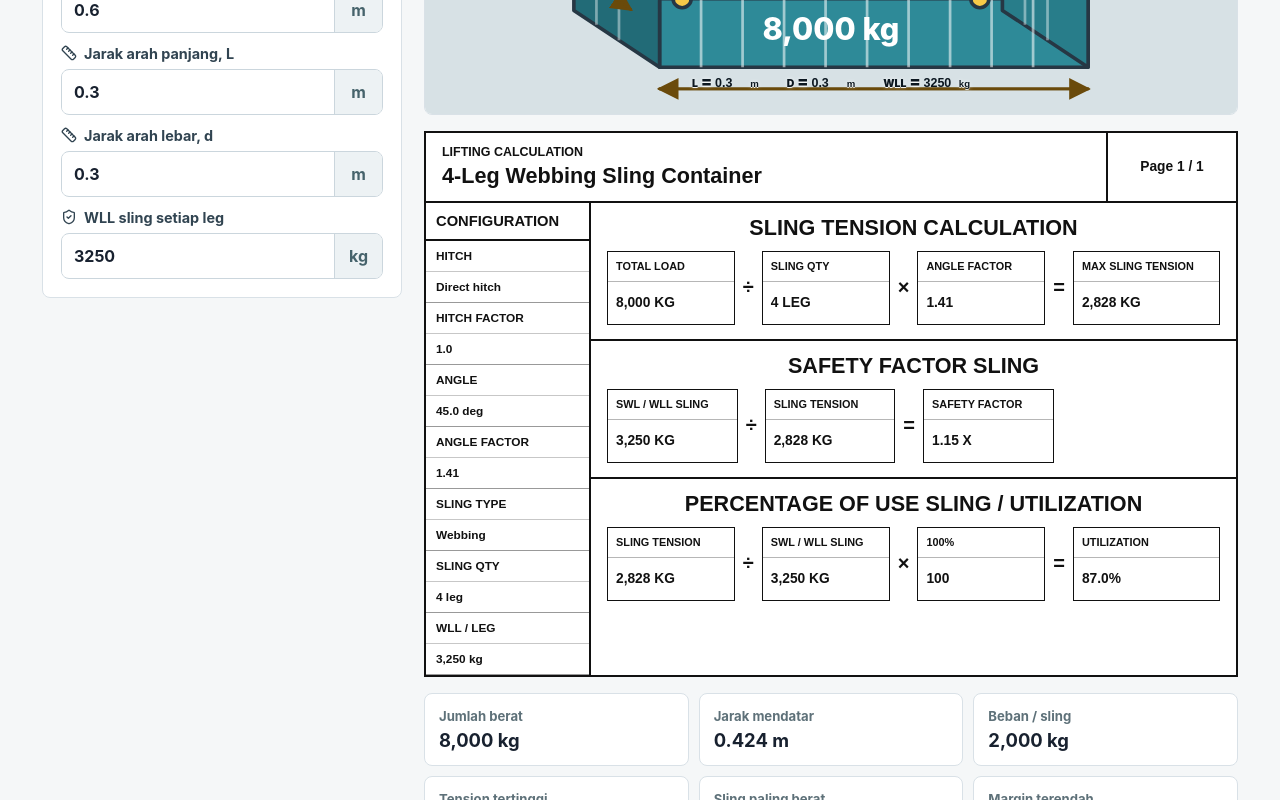
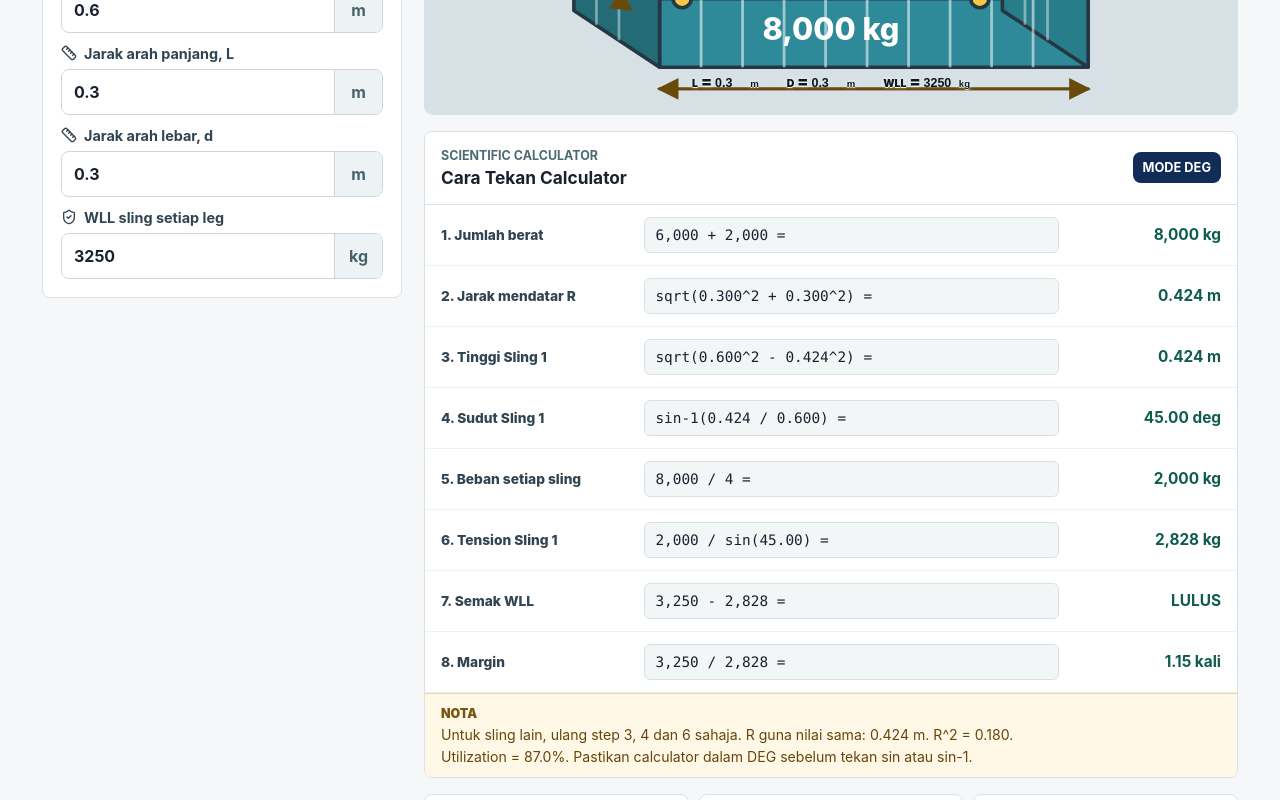
Before and after one commit to panadol94/rigging-calculator-my, a React (Vite) app: page / in a window 1280 px wide. Shown: the part 640-1440 px from the top of the page. Built offline with nearby package versions, Linux system fonts and the light colour scheme.

Commit message:
feat: simplify scientific calculator steps

```diff
--- a/src/main.jsx
+++ b/src/main.jsx
@@ -169,122 +169,81 @@ function ResultPill({ label, value }) {
   );
 }
 
-function FormulaBox({ label, value }) {
+function CalcLine({ label, keys, answer }) {
   return (
-    <div className="formulaBox">
+    <li className="calcLine">
       <span>{label}</span>
-      <strong>{value}</strong>
-    </div>
+      <code>{keys}</code>
+      <strong>{answer}</strong>
+    </li>
   );
 }
 
-function EquationRow({ title, boxes, resultLabel, resultValue }) {
-  return (
-    <section className="equationRow">
-      <h3>{title}</h3>
-      <div className="equationBoxes">
-        {boxes.map((box, index) => (
-          <React.Fragment key={`${box.label}-${index}`}>
-            <FormulaBox label={box.label} value={box.value} />
-            {index < boxes.length - 1 && <b className="operator">{box.operator ?? "÷"}</b>}
-          </React.Fragment>
-        ))}
-        <b className="operator">=</b>
-        <FormulaBox label={resultLabel} value={resultValue} />
-      </div>
-    </section>
-  );
-}
-
-function EngineeringSheet({ input, result }) {
+function CalculatorGuide({ input, result }) {
   const sampleLeg = result.worstLeg;
-  const angleFactor =
-    Number.isFinite(sampleLeg.sinTheta) && sampleLeg.sinTheta !== 0
-      ? 1 / sampleLeg.sinTheta
-      : NaN;
   const utilization =
     Number.isFinite(result.maxTensionKg) && input.wllKg > 0
       ? (result.maxTensionKg / input.wllKg) * 100
       : NaN;
+  const horizontalSquare = input.lengthM ** 2 + input.widthM ** 2;
 
   return (
-    <section className="engineeringSheet" aria-label="Lifting calculation sheet">
-      <div className="sheetTop">
+    <section className="calculatorGuide" aria-label="Cara kira guna scientific calculator">
+      <div className="calculatorHead">
         <div>
-          <p className="sheetKicker">LIFTING CALCULATION</p>
-          <h2>4-Leg Webbing Sling Container</h2>
+          <p className="eyebrow">Scientific Calculator</p>
+          <h2>Cara Tekan Calculator</h2>
         </div>
-        <div className="sheetPage">Page 1 / 1</div>
+        <strong>MODE DEG</strong>
       </div>
 
-      <div className="sheetBody">
-        <aside className="configTable" aria-label="Configuration">
-          <h3>CONFIGURATION</h3>
-          <dl>
-            <div>
-              <dt>Hitch</dt>
-              <dd>Direct hitch</dd>
-            </div>
-            <div>
-              <dt>Hitch factor</dt>
-              <dd>1.0</dd>
-            </div>
-            <div>
-              <dt>Angle</dt>
-              <dd>{fmt(sampleLeg.angleDeg, 1)} deg</dd>
-            </div>
-            <div>
-              <dt>Angle factor</dt>
-              <dd>{fmt(angleFactor, 2)}</dd>
-            </div>
-            <div>
-              <dt>Sling type</dt>
-              <dd>Webbing</dd>
-            </div>
-            <div>
-              <dt>Sling qty</dt>
-              <dd>4 leg</dd>
-            </div>
-            <div>
-              <dt>WLL / leg</dt>
-              <dd>{fmtWhole(input.wllKg)} kg</dd>
-            </div>
-          </dl>
-        </aside>
+      <ol className="calcLines">
+        <CalcLine
+          label="1. Jumlah berat"
+          keys={`${fmtWhole(input.loadKg)} + ${fmtWhole(input.riggingKg)} =`}
+          answer={`${fmtWhole(result.totalKg)} kg`}
+        />
+        <CalcLine
+          label="2. Jarak mendatar R"
+          keys={`sqrt(${fmt(input.lengthM, 3)}^2 + ${fmt(input.widthM, 3)}^2) =`}
+          answer={`${fmt(result.horizontalM, 3)} m`}
+        />
+        <CalcLine
+          label={`3. Tinggi ${sampleLeg.name}`}
+          keys={`sqrt(${fmt(sampleLeg.slingLengthM, 3)}^2 - ${fmt(result.horizontalM, 3)}^2) =`}
+          answer={`${fmt(sampleLeg.heightM, 3)} m`}
+        />
+        <CalcLine
+          label={`4. Sudut ${sampleLeg.name}`}
+          keys={`sin-1(${fmt(sampleLeg.heightM, 3)} / ${fmt(sampleLeg.slingLengthM, 3)}) =`}
+          answer={`${fmt(sampleLeg.angleDeg, 2)} deg`}
+        />
+        <CalcLine
+          label="5. Beban setiap sling"
+          keys={`${fmtWhole(result.totalKg)} / 4 =`}
+          answer={`${fmtWhole(result.verticalPerLegKg)} kg`}
+        />
+        <CalcLine
+          label={`6. Tension ${sampleLeg.name}`}
+          keys={`${fmtWhole(result.verticalPerLegKg)} / sin(${fmt(sampleLeg.angleDeg, 2)}) =`}
+          answer={`${fmtWhole(sampleLeg.tensionKg)} kg`}
+        />
+        <CalcLine
+          label="7. Semak WLL"
+          keys={`${fmtWhole(input.wllKg)} - ${fmtWhole(result.maxTensionKg)} =`}
+          answer={result.passed ? "LULUS" : "TIDAK LULUS"}
+        />
+        <CalcLine
+          label="8. Margin"
+          keys={`${fmtWhole(input.wllKg)} / ${fmtWhole(result.maxTensionKg)} =`}
+          answer={`${fmt(result.minMargin, 2)} kali`}
+        />
+      </ol>
 
-        <div className="sheetMain">
-          <EquationRow
-            title="SLING TENSION CALCULATION"
-            boxes={[
-              { label: "TOTAL LOAD", value: `${fmtWhole(result.totalKg)} KG`, operator: "÷" },
-              { label: "SLING QTY", value: "4 LEG", operator: "×" },
-              { label: "ANGLE FACTOR", value: fmt(angleFactor, 2), operator: "×" },
-            ]}
-            resultLabel="MAX SLING TENSION"
-            resultValue={`${fmtWhole(result.maxTensionKg)} KG`}
-          />
-
-          <EquationRow
-            title="SAFETY FACTOR SLING"
-            boxes={[
-              { label: "SWL / WLL SLING", value: `${fmtWhole(input.wllKg)} KG`, operator: "÷" },
-              { label: "SLING TENSION", value: `${fmtWhole(result.maxTensionKg)} KG` },
-            ]}
-            resultLabel="SAFETY FACTOR"
-            resultValue={`${fmt(result.minMargin, 2)} X`}
-          />
-
-          <EquationRow
-            title="PERCENTAGE OF USE SLING / UTILIZATION"
-            boxes={[
-              { label: "SLING TENSION", value: `${fmtWhole(result.maxTensionKg)} KG`, operator: "÷" },
-              { label: "SWL / WLL SLING", value: `${fmtWhole(input.wllKg)} KG`, operator: "×" },
-              { label: "100%", value: "100" },
-            ]}
-            resultLabel="UTILIZATION"
-            resultValue={`${fmt(utilization, 1)}%`}
-          />
-        </div>
+      <div className="calculatorNote">
+        <span>Nota</span>
+        <p>Untuk sling lain, ulang step 3, 4 dan 6 sahaja. R guna nilai sama: {fmt(result.horizontalM, 3)} m. R^2 = {fmt(horizontalSquare, 3)}.</p>
+        <p>Utilization = {fmt(utilization, 1)}%. Pastikan calculator dalam DEG sebelum tekan sin atau sin-1.</p>
       </div>
     </section>
   );
@@ -551,7 +510,7 @@ function App() {
             setSlingLength={setSlingLength}
           />
 
-          <EngineeringSheet
+          <CalculatorGuide
             input={input}
             result={result}
           />
@@ -576,11 +535,11 @@ function App() {
             ))}
           </section>
 
-          <section className="report">
-            <div className="reportTitle">
-              <h2>Jalan Kiraan Lengkap</h2>
-              <p>Contoh detail ikut sling paling tinggi tension: {sampleLeg.name}.</p>
-            </div>
+          <details className="report">
+            <summary className="reportTitle">
+              <h2>Detail Kiraan</h2>
+              <p>Rujukan penuh ikut sling tension tertinggi: {sampleLeg.name}.</p>
+            </summary>
 
             <Step number="1" title="Kira jumlah berat" formula="Jumlah Berat = Berat Beban + Berat Rigging">
               <p>Jumlah Berat = {fmtWhole(input.loadKg)} + {fmtWhole(input.riggingKg)}</p>
@@ -643,7 +602,7 @@ function App() {
               <p>Margin = {fmtWhole(input.wllKg)} / {fmtWhole(result.maxTensionKg)}</p>
               <p>{fmtWhole(input.wllKg)} / {fmtWhole(result.maxTensionKg)} = {fmt(result.minMargin, 2)} kali</p>
             </Step>
-          </section>
+          </details>
         </section>
       </section>
     </main>
--- a/src/styles.css
+++ b/src/styles.css
@@ -564,6 +564,104 @@ input[type="number"] {
     0 0 4px rgba(255, 255, 255, 0.72);
 }
 
+.calculatorGuide {
+  background: #ffffff;
+  border: 1px solid #d9e1e7;
+  border-radius: 8px;
+  overflow: hidden;
+}
+
+.calculatorHead {
+  align-items: center;
+  border-bottom: 1px solid #d9e1e7;
+  display: flex;
+  gap: 14px;
+  justify-content: space-between;
+  padding: 16px;
+}
+
+.calculatorHead h2 {
+  font-size: 1.08rem;
+  margin-bottom: 0;
+}
+
+.calculatorHead .eyebrow {
+  margin-bottom: 4px;
+}
+
+.calculatorHead strong {
+  background: #102c57;
+  border-radius: 8px;
+  color: #ffffff;
+  flex: 0 0 auto;
+  font-size: 0.8rem;
+  padding: 8px 10px;
+}
+
+.calcLines {
+  display: grid;
+  gap: 0;
+  list-style: none;
+  margin: 0;
+  padding: 0;
+}
+
+.calcLine {
+  align-items: center;
+  border-bottom: 1px solid #edf2f4;
+  display: grid;
+  gap: 10px;
+  grid-template-columns: minmax(135px, 0.7fr) minmax(0, 1.5fr) minmax(96px, 0.55fr);
+  padding: 12px 16px;
+}
+
+.calcLine span {
+  color: #314451;
+  font-size: 0.86rem;
+  font-weight: 800;
+}
+
+.calcLine code {
+  background: #f3f6f7;
+  border: 1px solid #d9e1e7;
+  border-radius: 6px;
+  color: #18212f;
+  display: block;
+  font-family: "SFMono-Regular", Consolas, monospace;
+  font-size: 0.9rem;
+  overflow-x: auto;
+  padding: 9px 10px;
+  white-space: nowrap;
+}
+
+.calcLine strong {
+  color: #0f5c4f;
+  font-size: 0.96rem;
+  overflow-wrap: anywhere;
+  text-align: right;
+}
+
+.calculatorNote {
+  background: #fff8e7;
+  border-top: 1px solid #ecd399;
+  display: grid;
+  gap: 5px;
+  padding: 12px 16px;
+}
+
+.calculatorNote span {
+  color: #7a5512;
+  font-size: 0.78rem;
+  font-weight: 900;
+  text-transform: uppercase;
+}
+
+.calculatorNote p {
+  color: #67450b;
+  font-size: 0.88rem;
+  margin-bottom: 0;
+}
+
 .engineeringSheet {
   background: #ffffff;
   border: 2px solid #111111;
@@ -1122,7 +1220,28 @@ dd {
 
 .reportTitle {
   align-items: baseline;
+  cursor: pointer;
   justify-content: space-between;
+  list-style: none;
+}
+
+.reportTitle::-webkit-details-marker {
+  display: none;
+}
+
+.reportTitle::after {
+  background: #edf2f4;
+  border-radius: 8px;
+  color: #314451;
+  content: "Buka";
+  flex: 0 0 auto;
+  font-size: 0.78rem;
+  font-weight: 800;
+  padding: 7px 10px;
+}
+
+.report[open] .reportTitle::after {
+  content: "Tutup";
 }
 
 .reportTitle p {
@@ -1227,10 +1346,16 @@ dd {
     order: 1;
   }
 
+  .calculatorGuide {
+    border-left: 0;
+    border-radius: 0;
+    border-right: 0;
+    order: 2;
+  }
+
   .engineeringSheet {
     border-left: 0;
     border-right: 0;
-    order: 2;
   }
 
   .status {
@@ -1257,6 +1382,16 @@ dd {
   .report {
     order: 7;
     padding: 14px;
+  }
+
+  .calcLine {
+    align-items: stretch;
+    grid-template-columns: 1fr;
+    padding: 12px 14px;
+  }
+
+  .calcLine strong {
+    text-align: left;
   }
 
   .summary {
@@ -1383,6 +1518,11 @@ dd {
     display: grid;
   }
 
+  .calculatorHead {
+    align-items: flex-start;
+    display: grid;
+  }
+
   .visualHeader p {
     max-width: calc(100vw - 32px);
     overflow-wrap: anywhere;
```
